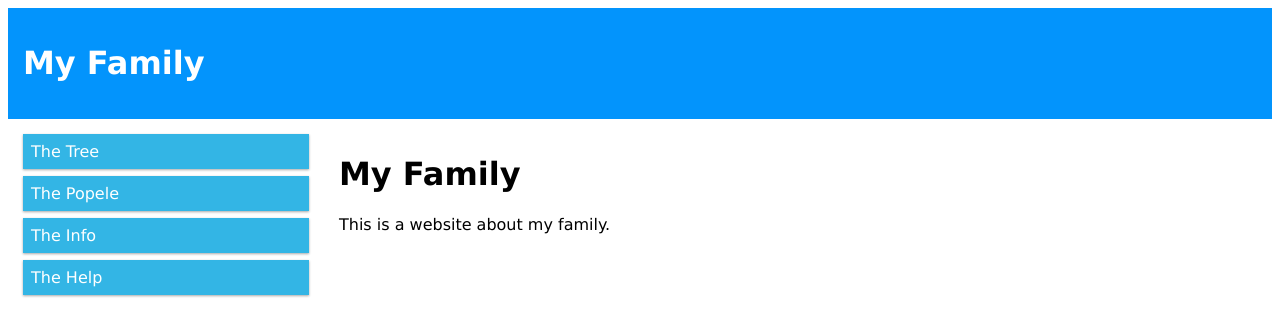
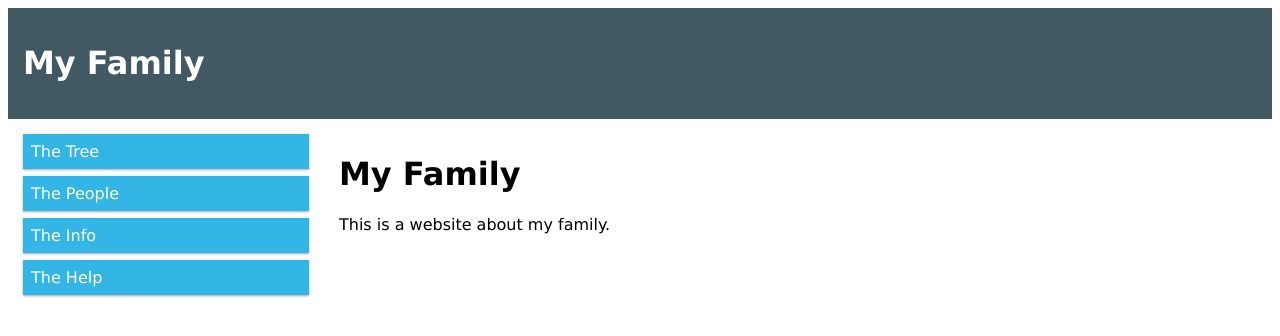
Before and after one commit to matsunagateitoku/test, a plain HTML site: page col_test.html in a window 1280 px wide. Drawn offline with Linux system fonts and the light colour scheme.

Commit message:
Update col_test.html

```diff
--- a/col_test.html
+++ b/col_test.html
@@ -36,7 +36,7 @@ html {
 }
 
 .header {
-  background-color: #0394fc;
+  background-color: #415963;
   color: #ffffff;
   padding: 15px;
 }
@@ -70,7 +70,7 @@ html {
   <div class="col-3 menu">
     <ul>
       <li>The Tree</li>
-      <li>The Popele</li>
+      <li>The People</li>
       <li>The Info</li>
       <li>The Help</li>
     </ul>
```
